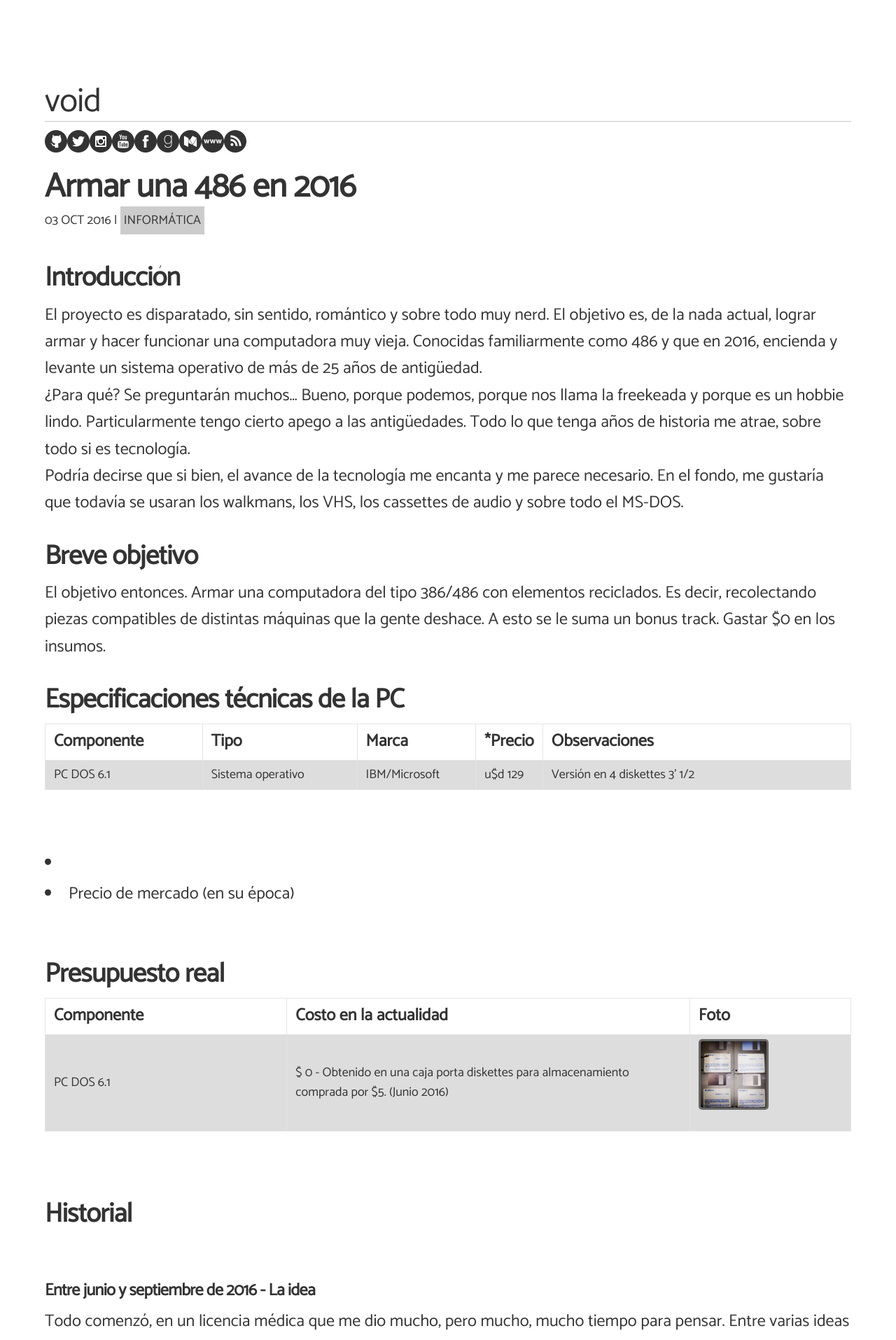
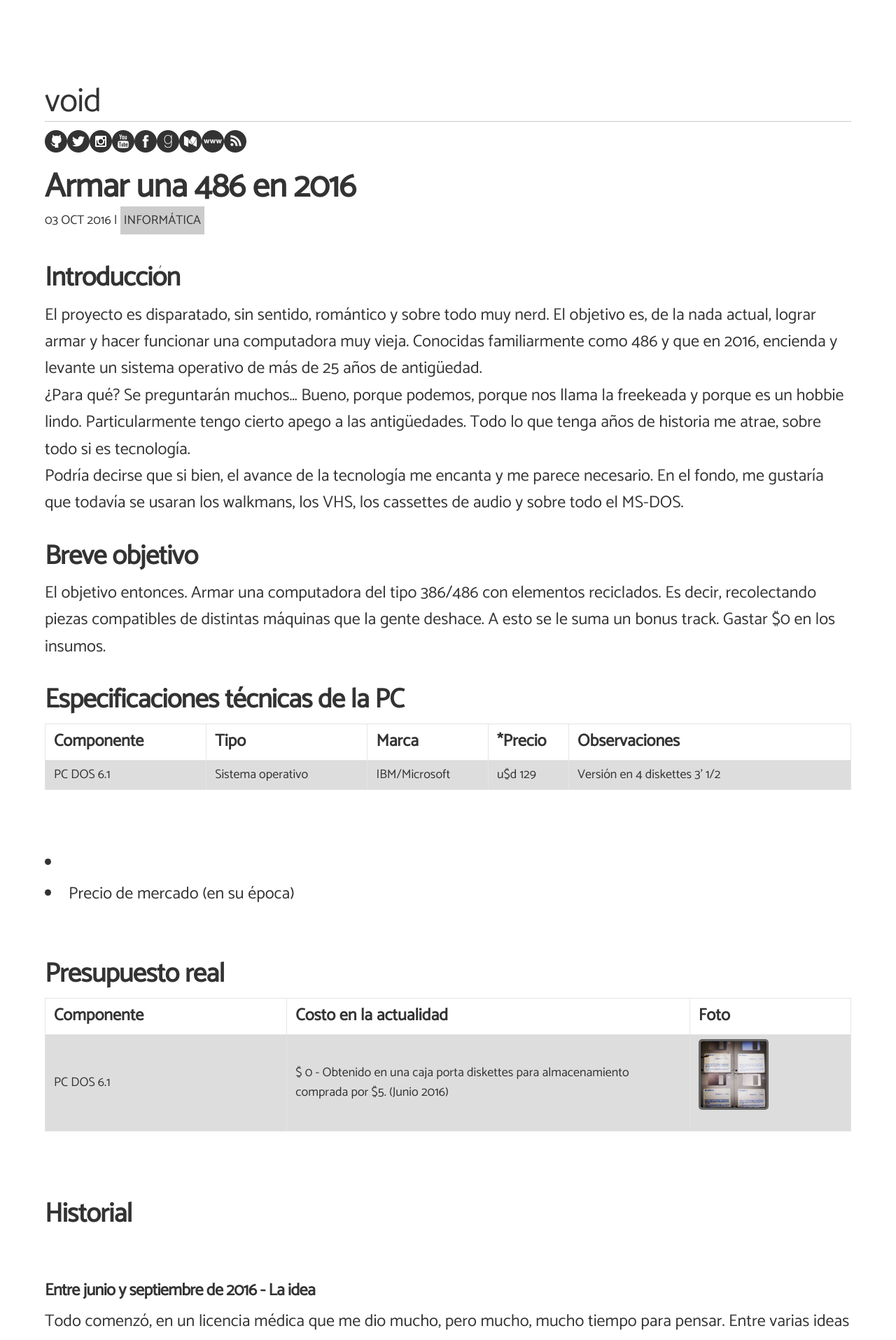
Before and after one commit to angelsimon/angelsimon.github.io, a Jekyll site: the page built from _posts/2016-10-03-armar-una-486-en-2016.md, in a window 1280 px wide. Shown: the top 1915 px of the page at 70% size. Built offline with Jekyll 4.4.1, drawn with Linux system fonts in a browser that asks for light colours; nearby versions of some CDN libraries; comment, search, counter and statistics services are not loaded.

Commit message:
Update 2016-10-03-armar-una-486-en-2016.md

```diff
--- a/_posts/2016-10-03-armar-una-486-en-2016.md
+++ b/_posts/2016-10-03-armar-una-486-en-2016.md
@@ -26,8 +26,8 @@
   <th width="20%">Componente</th>
   <th width="20%">Tipo</th>
   <th width="15%">Marca</th>
-  <th width="5%">*Precio</th>
-  <th width="40%">Observaciones</th>
+  <th width="10%">*Precio</th>
+  <th width="35%">Observaciones</th>
 </tr>
 <tr>
   <td>PC DOS 6.1</td>
```
